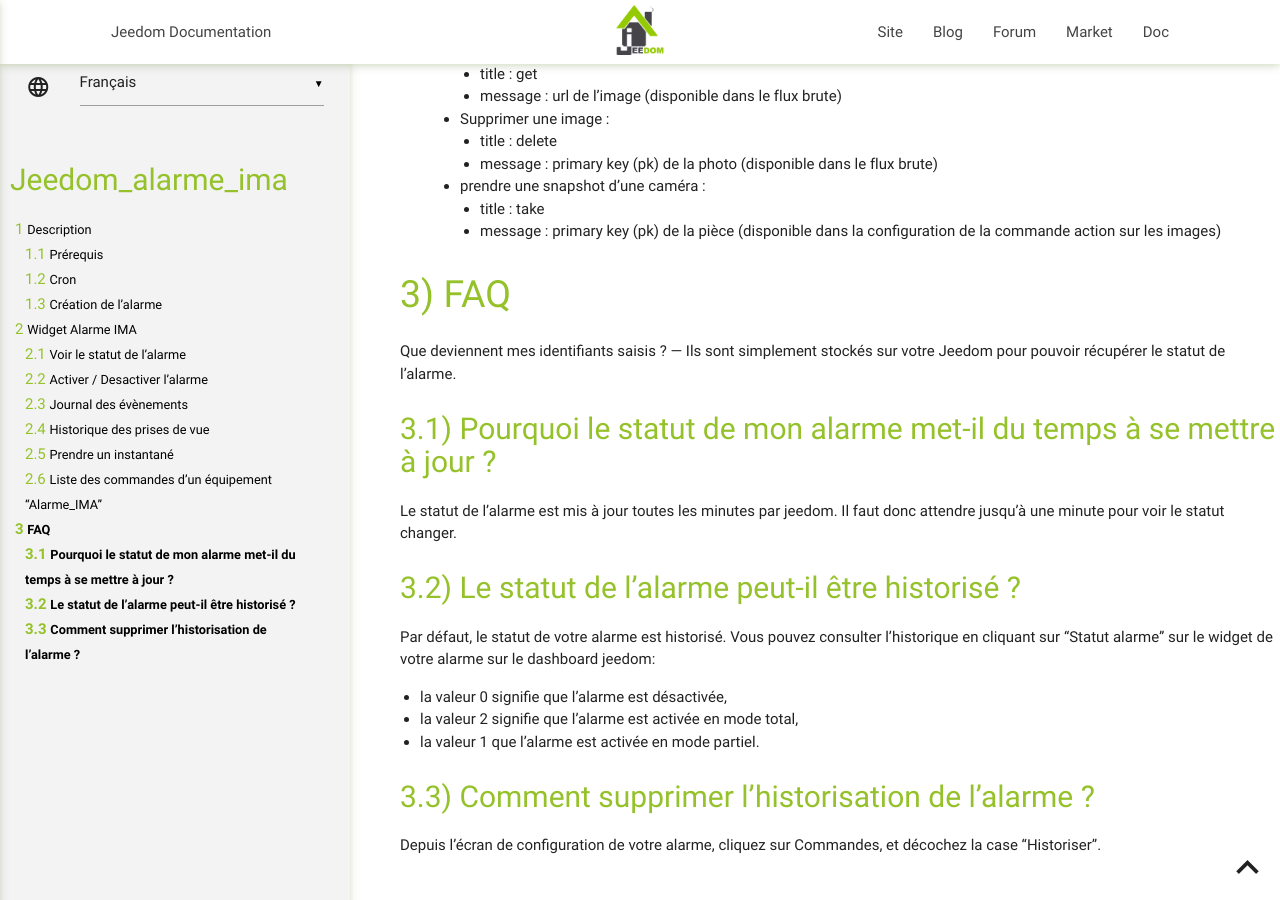
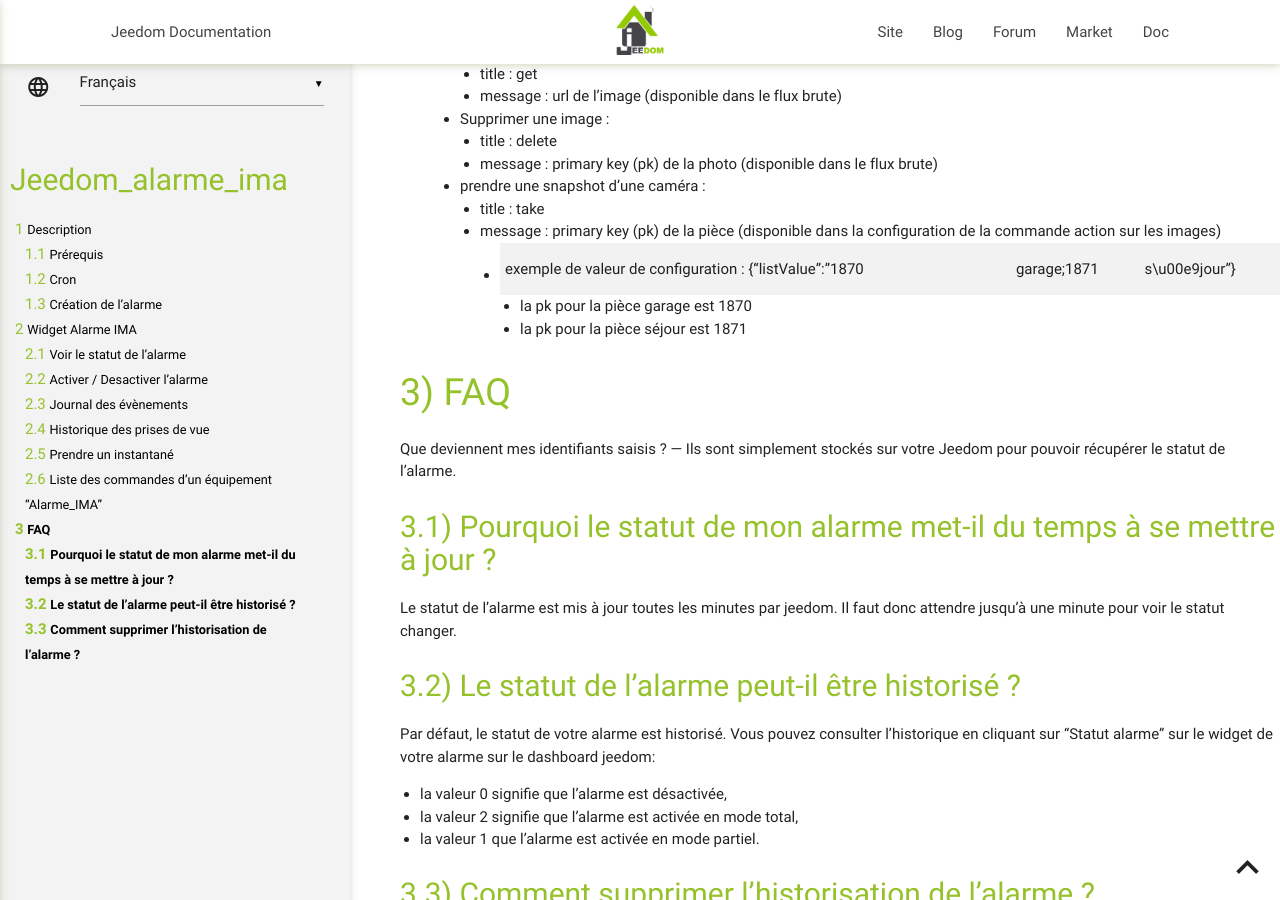
Before and after one commit to lplancke/jeedom_alarme_IMA, a Jekyll site: the page built from docs/fr_FR/index.md, in a window 1280 px wide and 900 px high, scrolled down 5695 px. Built offline with Jekyll 4.4.1, drawn with Linux system fonts in a browser that asks for light colours; our own code applies the rules of GitHub Pages for plain Markdown files.

Commit message:
Update index.md

```diff
--- a/docs/fr_FR/index.md
+++ b/docs/fr_FR/index.md
@@ -149,6 +149,9 @@ Liste des commandes d'un équipement "Alarme_IMA"
 		* prendre une snapshot d'une caméra :
 			* title : take
 			* message : primary key (pk) de la pièce (disponible dans la configuration de la commande action sur les images)
+				* exemple de valeur de configuration : {"listValue":"1870|garage;1871|s\u00e9jour"}
+					* la pk pour la pièce garage est 1870
+					* la pk pour la pièce séjour est 1871
 
 
 
```
